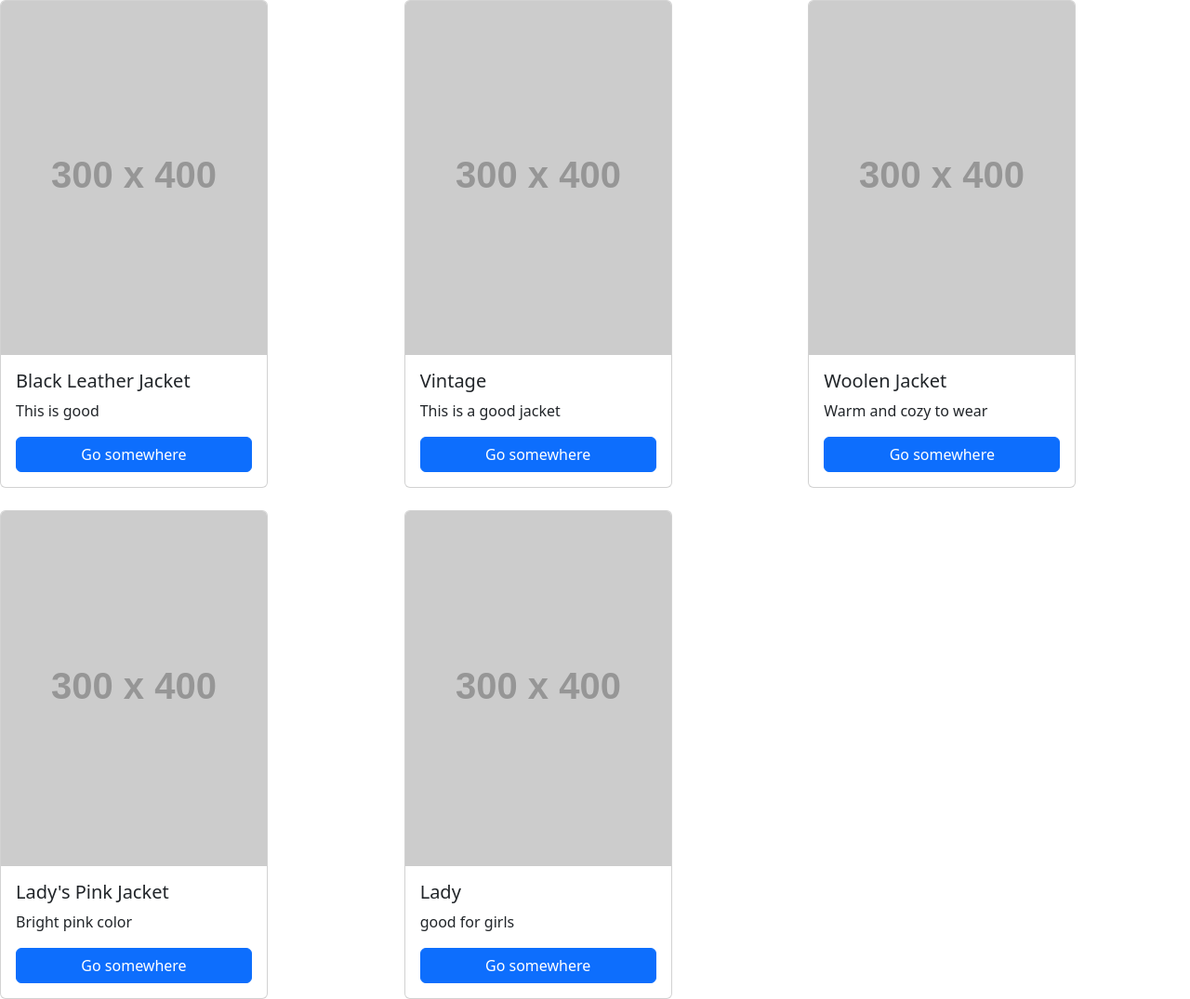
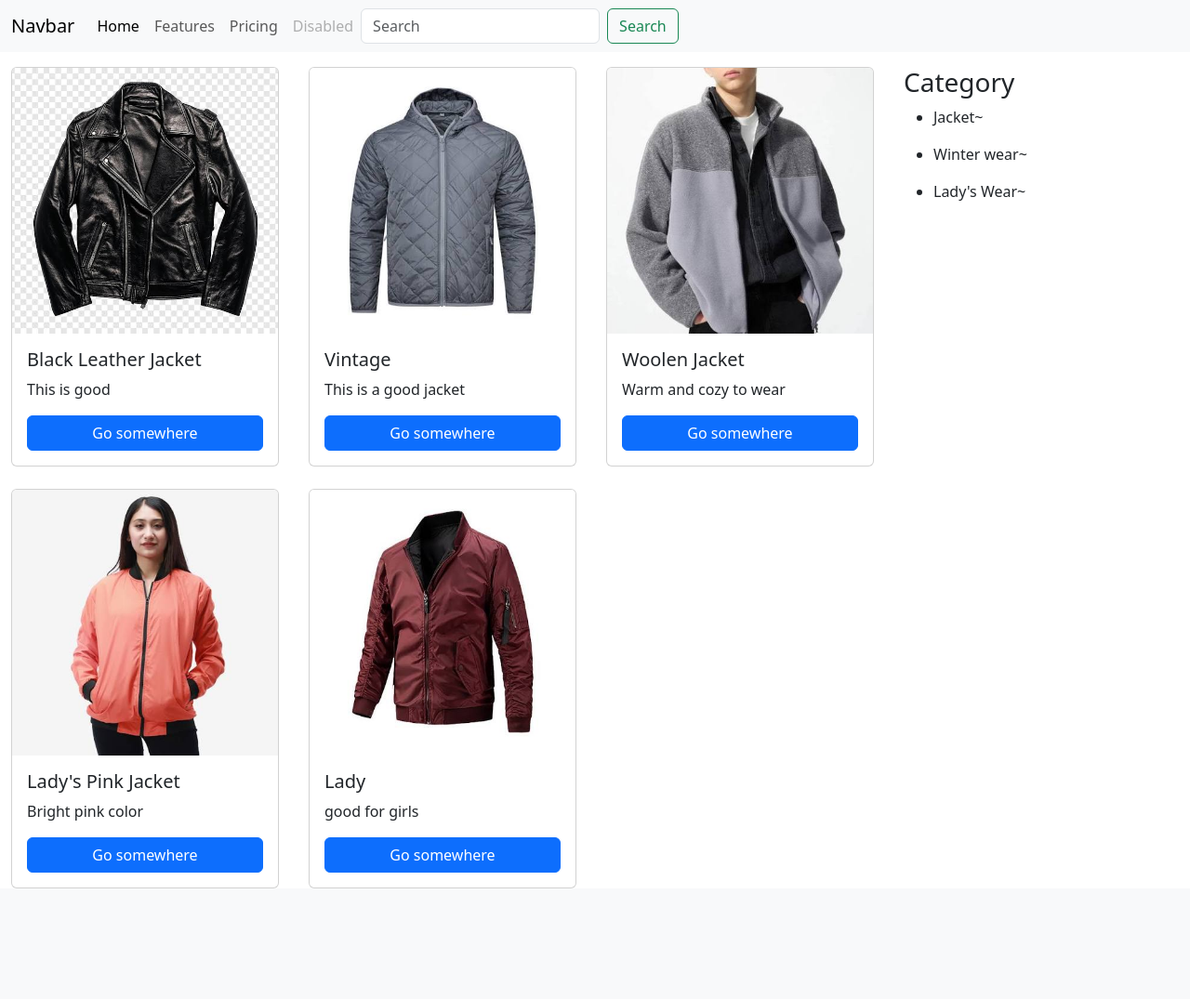
Before and after one commit to Aadityamali0/Ecommerce_site, a Django app: page / in a window 1280 px wide. Shown: the whole page at 93% size. After the commit the page ends 956 px from the top, so only its background shows below. Run offline with Django 5.2, Linux system fonts and the light colour scheme; data comes from the database, SQL or seed files in the repository; both versions use the stored data as it was after the commit; grey boxes labelled with a size stand in for pictures from a placeholder-image service; some libraries are stand-ins or nearby versions.

Commit message:
product and category fetch

```diff
--- a/ecommerce/urls.py
+++ b/ecommerce/urls.py
@@ -16,9 +16,10 @@ Including another URLconf
 """
 from django.contrib import admin
 from django.urls import path, include
-
+from django.conf import settings
+from django.conf.urls.static import static
 
 urlpatterns = [
     path('admin/', admin.site.urls),
     path('', include('store.urls'))
-]
+] + static(settings.MEDIA_URL, document_root =  settings.MEDIA_ROOT)
--- a/store/models.py
+++ b/store/models.py
@@ -11,7 +11,7 @@ class Product(models.Model):
     price = models.IntegerField(default=0)
     category = models.ForeignKey(Category, on_delete = models.CASCADE, null = True, blank = True)
     description = models.CharField(max_length=300, default='')
-    image = models.ImageField(upload_to = "store/product", default="")
+    image = models.ImageField(upload_to = "image", default="")
 
     def __str__(self):
         return self.product_name
--- a/store/templates/store/home.html
+++ b/store/templates/store/home.html
@@ -1,26 +1,17 @@
-<!doctype html>
-<html lang="en">
-  <head>
-    <meta charset="utf-8" />
-    <meta name="viewport" content="width=device-width, initial-scale=1" />
-    <title>Bootstrap demo</title>
-    <link
-      href="https://cdn.jsdelivr.net/npm/bootstrap@5.3.8/dist/css/bootstrap.min.css"
-      rel="stylesheet"
-      integrity="sha384-sRIl4kxILFvY47J16cr9ZwB07vP4J8+LH7qKQnuqkuIAvNWLzeN8tE5YBujZqJLB"
-      crossorigin="anonymous"
-    />
-  </head>
-  <body>
+{%extends 'store/nav.html'%}
+{%block title%}Home Page {%endblock%}
+{%block body%}
+<div class="container-fluid mt-3">
+  <div class="row">
+    <div class="col-lg-9">
         <div class="row row-cols-1 row-cols-md-3 g-4">
     {%for i in product%}
     <div class="col">
     <div class="card h-100" style="width: 18rem">
       <img
-          src="https://dummyimage.com/300x400/000/fff"
+      src="{{i.image.url}}"
         class="card-img-top"
-          alt="..."
-        />
+        alt="..."/>
       <div class="card-body d-flex flex-column">
         <h5 class="card-title">{{i.product_name}}</h5>
         <p class="card-text">{{i.description}}</p>
@@ -30,10 +21,15 @@
     </div>
     {%endfor%}
   </div>
-    <script
-      src="https://cdn.jsdelivr.net/npm/bootstrap@5.3.8/dist/js/bootstrap.bundle.min.js"
-      integrity="sha384-FKyoEForCGlyvwx9Hj09JcYn3nv7wiPVlz7YYwJrWVcXK/BmnVDxM+D2scQbITxI"
-      crossorigin="anonymous"
-    ></script>
-  </body>
-</html>
+    </div>
+    <div class="col-lg-3">
+      <h3>Category</h3>
+      {%for cat in category%}
+        <ul>
+          <li>{{cat}}~</li>
+        </ul>
+      {%endfor%}
+    </div>
+  </div>
+</div>
+{%endblock%}
--- /dev/null
+++ b/store/templates/store/nav.html
@@ -0,0 +1,42 @@
+<!doctype html>
+<html lang="en">
+  <head>
+    <meta charset="utf-8">
+    <meta name="viewport" content="width=device-width, initial-scale=1">
+    <title>{%block title%}{%endblock%}</title>
+    <link href="https://cdn.jsdelivr.net/npm/bootstrap@5.3.8/dist/css/bootstrap.min.css" rel="stylesheet" integrity="sha384-sRIl4kxILFvY47J16cr9ZwB07vP4J8+LH7qKQnuqkuIAvNWLzeN8tE5YBujZqJLB" crossorigin="anonymous">
+  </head>
+  <body>
+      <nav class="navbar navbar-expand-lg bg-body-tertiary">
+          <div class="container-fluid">
+              <a class="navbar-brand" href="#">Navbar</a>
+              <button class="navbar-toggler" type="button" data-bs-toggle="collapse" data-bs-target="#navbarNav" aria-controls="navbarNav" aria-expanded="false" aria-label="Toggle navigation">
+      <span class="navbar-toggler-icon"></span>
+    </button>
+    <div class="collapse navbar-collapse" id="navbarNav">
+      <ul class="navbar-nav">
+          <li class="nav-item">
+              <a class="nav-link active" aria-current="page" href="#">Home</a>
+            </li>
+            <li class="nav-item">
+                <a class="nav-link" href="#">Features</a>
+            </li>
+        <li class="nav-item">
+          <a class="nav-link" href="#">Pricing</a>
+        </li>
+        <li class="nav-item">
+            <a class="nav-link disabled" aria-disabled="true">Disabled</a>
+        </li>
+    </ul>
+    <form class="d-flex" role="search">
+      <input class="form-control me-2" type="search" placeholder="Search" aria-label="Search"/>
+      <button class="btn btn-outline-success" type="submit">Search</button>
+    </form>
+</div>
+</div>
+</nav>
+{%block body%}{%endblock%}
+<script src="https://cdn.jsdelivr.net/npm/bootstrap@5.3.8/dist/js/bootstrap.bundle.min.js" integrity="sha384-FKyoEForCGlyvwx9Hj09JcYn3nv7wiPVlz7YYwJrWVcXK/BmnVDxM+D2scQbITxI" crossorigin="anonymous"></script>
+{%block js%}{%endblock%}
+</body>
+</html>
--- a/store/views.py
+++ b/store/views.py
@@ -1,10 +1,13 @@
 from django.shortcuts import render
 from django.http import HttpResponse
-from . models import Product
+from . models import Product, Category
 
 def home(request):
     products = Product.objects.all()
+    category = Category.objects.all()
     params = {
-        'product': products
+        'product': products,
+        'category' : category
     }
+    print(category)
     return render(request, 'store/home.html', params)
```
Also changed, not shown: ecommerce/settings.py (+9 -0 lines), db.sqlite3, media/image/black.jpeg (added), media/image/images.jpeg (added), media/image/pink_jacket.jfif (added), media/image/reddish_jacket.jfif (added), media/image/woolen_jacket.jfif (added), store/migrations/0003_alter_product_image.py (added), store/static/store/logo.png (added). Lines whose indentation alone changed are shown as unchanged.
